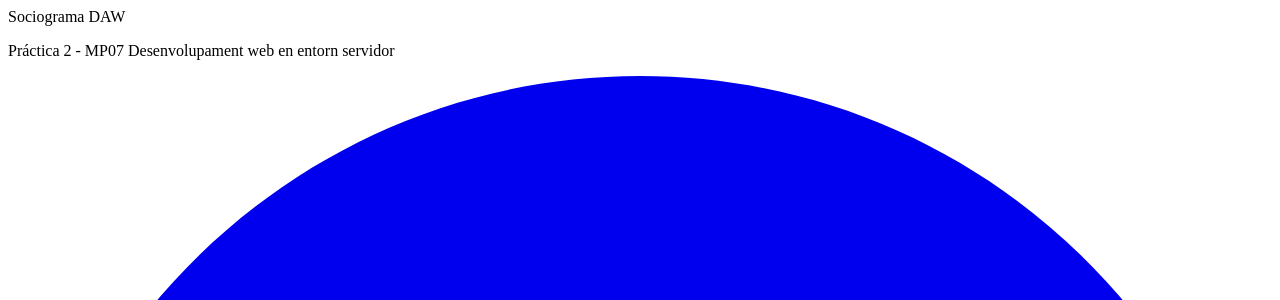
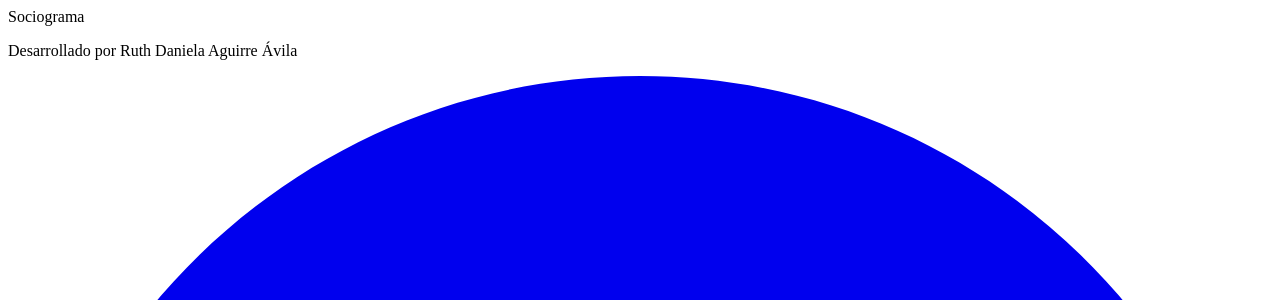
Before and after one commit to RuthDanielaAguirre/Sociograma, a PHP site: page /includes/footer.php in a window 1280 px wide. Shown: the top 300 px of the page. Run offline with PHP 8.4, Linux system fonts and the light colour scheme.

Commit message:
fixing footer

```diff
--- a/src/includes/footer.php
+++ b/src/includes/footer.php
@@ -4,8 +4,8 @@
         <div class="max-w-5xl mx-auto px-6 py-8">
             <div class="flex flex-col md:flex-row justify-between items-center">
                 <div class="text-gray-600 mb-4 md:mb-0">
-                    <p class="font-medium">Sociograma DAW</p>
-                    <p class="text-sm text-gray-500 mt-1">Práctica 2 - MP07 Desenvolupament web en entorn servidor</p>
+                    <p class="font-medium">Sociograma</p>
+                    <p class="text-sm">Desarrollado por Ruth Daniela Aguirre Ávila</p>
                 </div>
                 <div class="flex items-center space-x-6 text-sm text-gray-500">
                     <a href="https://github.com/RuthDanielaAguirre/Sociograma"
```
